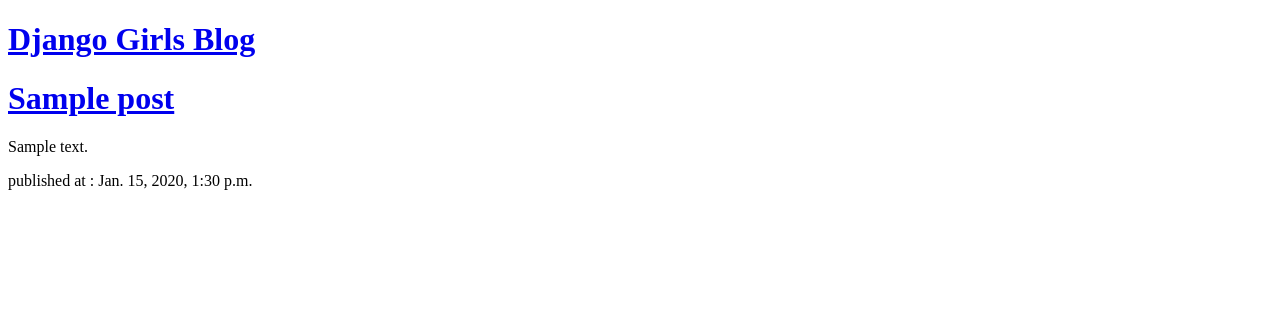
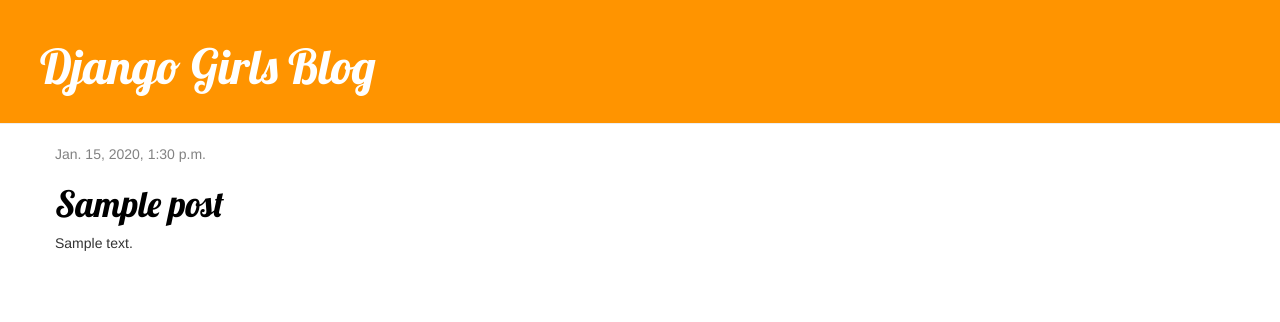
Before and after one commit to Dawoodkhorsandi/trying-django, a Django app: template blog/templates/blog/post_list.html in a window 1280 px wide. Shown: the top 322 px of the page. Run offline with Django 3.2, Linux system fonts and the light colour scheme; the template is opened without the code that fills it: values that come from a table or form of the project are taken from there, others are empty; tables that the repository leaves empty hold one stand-in row (values such as "Sample post"); some libraries are stand-ins or nearby versions.

Commit message:
added view and url for detail page of posts as well as some css for site

```diff
--- /dev/null
+++ b/blog/static/css/blog.css
@@ -0,0 +1,55 @@
+h1 a {
+  color: orange;
+  font-family: 'Lobster';
+}
+
+body .posts{
+  padding-left: 15px;
+}
+
+.page-header {
+  background-color: #ff9400;
+  margin-top: 0;
+  padding: 20px 20px 20px 40px;
+}
+
+.page-header h1, .page-header h1 a, .page-header h1 a:visited, .page-header h1 a:active {
+  color: #ffffff;
+  font-size: 36pt;
+  text-decoration: none;
+}
+
+.content {
+  margin-left: 40px;
+}
+
+h1, h2, h3, h4 {
+  font-family: 'Lobster', cursive;
+}
+
+.date {
+  color: #828282;
+}
+
+.save {
+  float: right;
+}
+
+.post-form textarea, .post-form input {
+  width: 100%;
+}
+
+.top-menu, .top-menu:hover, .top-menu:visited {
+  color: #ffffff;
+  float: right;
+  font-size: 26pt;
+  margin-right: 20px;
+}
+
+.post {
+  margin-bottom: 70px;
+}
+
+.post h1 a, .post h1 a:visited {
+  color: #000000;
+}
--- /dev/null
+++ b/blog/templates/blog/base.html
@@ -0,0 +1,29 @@
+<!DOCTYPE html>
+{% load static %}
+<html lang="fa" dir="ltr">
+
+<head>
+  <meta charset="utf-8">
+  <title>Django girls</title>
+  <link href="//fonts.googleapis.com/css?family=Lobster&subset=latin,latin-ext" rel="stylesheet" type="text/css">
+
+  <link rel="stylesheet" href="//maxcdn.bootstrapcdn.com/bootstrap/3.2.0/css/bootstrap.min.css">
+  <link rel="stylesheet" href="//maxcdn.bootstrapcdn.com/bootstrap/3.2.0/css/bootstrap-theme.min.css">
+  <link rel="stylesheet" href="{% static 'css/blog.css' %}">
+</head>
+
+<body>
+    <div class="page-header">
+        <h1><a href="/">Django Girls Blog</a></h1>
+    </div>
+    <div class="content container">
+        <div class="row">
+            <div class="col-md-8">
+            {% block content %}
+            {% endblock %}
+            </div>
+        </div>
+    </div>
+</body>
+
+</html>
--- a/blog/templates/blog/post_list.html
+++ b/blog/templates/blog/post_list.html
@@ -1,27 +1,9 @@
-<!DOCTYPE html>
-<html lang="en" dir="ltr">
-  <head>
-    <meta charset="utf-8">
-    <title>Django girls</title>
-  </head>
-  <body>
-    <div>
-       <h1><a href="/">Django Girls Blog</a></h1>
-          </div>
-
-        {% for post in posts%}
-        <div>
-          <h1 > <a href="#">{{post.title}}</a></h1>
-
-          <p>{{post.text |linebreaksbr}}</p>
-
-         <p>published at : {{post.published_date}}</p>
-
-
-
-      </div>
-        {% endfor%}
-
-
-  </body>
-</html>
+{% extends 'blog/base.html' %} {% block content %} {% for post in posts %}
+<div class="post">
+  <div class="date">
+    {{ post.published_date }}
+  </div>
+  <h1><a href="{% url 'post_detail' pk=post.pk %}">{{ post.title }}</a></h1>
+  <p>{{ post.text|linebreaksbr }}</p>
+</div>
+{% endfor %} {% endblock %}
--- a/blog/urls.py
+++ b/blog/urls.py
@@ -2,7 +2,9 @@
 from . import views
 
 urlpatterns = [
-path('',views.post_list, name='post_list')
+path('',views.post_list, name='post_list'),
+path('post/<int:pk>/', views.post_detail, name='post_detail'),
+
 
 
 
--- a/blog/views.py
+++ b/blog/views.py
@@ -1,4 +1,4 @@
-from django.shortcuts import render
+from django.shortcuts import render, get_object_or_404
 from .models import Post
 from django.utils import timezone
 # Create your views here.
@@ -6,3 +6,7 @@
 def post_list(request):
     posts = Post.objects.filter(published_date__lte=timezone.now()).order_by('published_date')
     return render(request,'blog/post_list.html',{'posts':posts})
+
+def post_detail(request, pk):
+    post = get_object_or_404(Post, pk=pk)
+    return render(request, 'blog/post_detail.html', {'post': post})
```
Also changed, not shown: blog/templates/blog/post_detail.html (added, +11 -0 lines).
